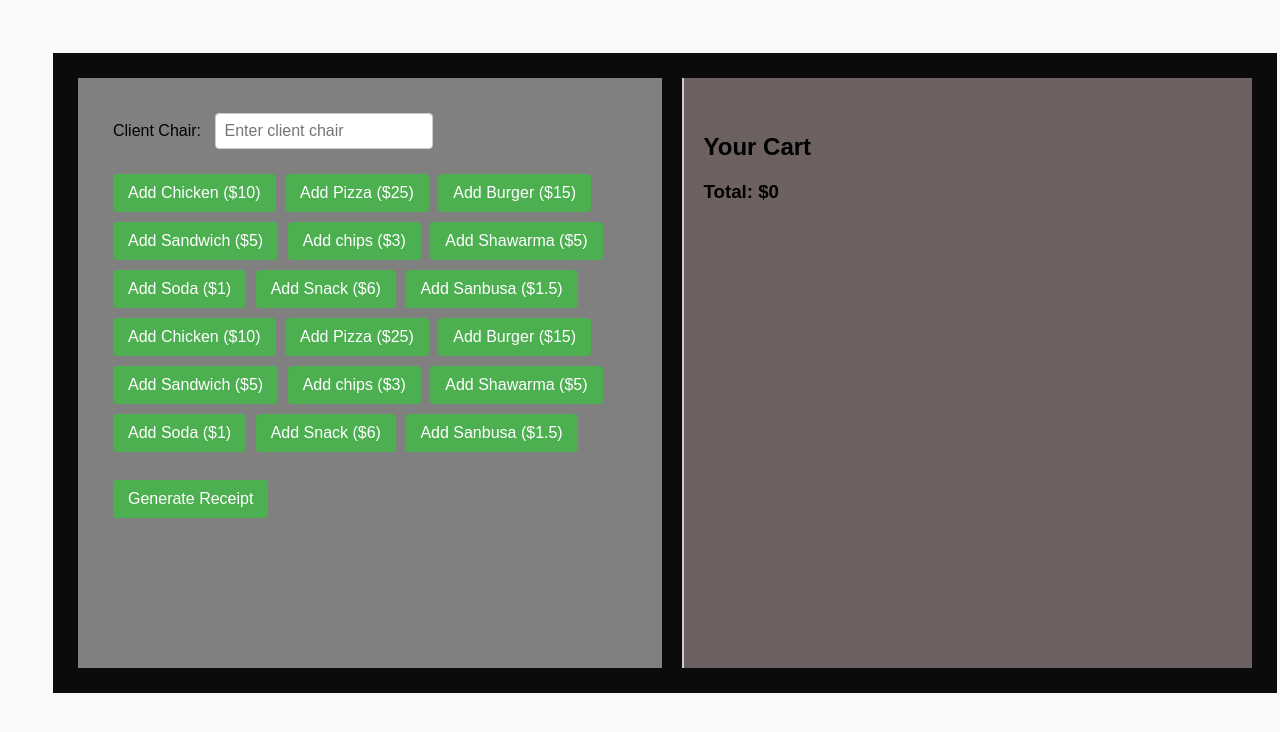
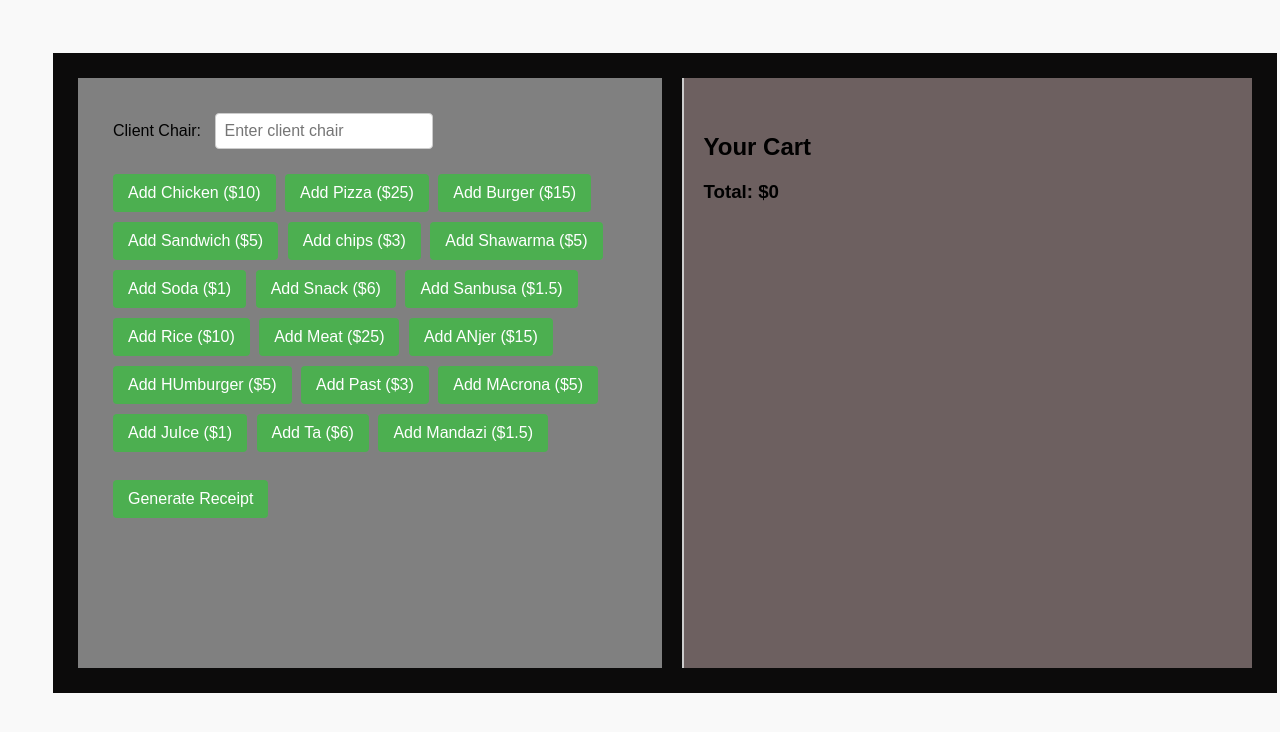
Before and after one commit to Abdullahi554/hirdaawi, a plain HTML site: page index.html in a window 1280 px wide. Drawn offline with Linux system fonts and the light colour scheme.

Commit message:
Add files via upload

```diff
--- a/index.html
+++ b/index.html
@@ -131,16 +131,16 @@
 <button onclick="addToCart('Snack', 5)">Add Snack ($6)</button>
 <button onclick="addToCart('Sanbusa', 1.5)">Add Sanbusa ($1.5)</button>
 
-<button onclick="addToCart('Chicken', 10)">Add Chicken ($10)</button>
-<button onclick="addToCart('Pizza', 25)">Add Pizza ($25)</button>
-<button onclick="addToCart('Burger', 15)">Add Burger ($15)</button>
-<button onclick="addToCart('Sandwich', 5)">Add Sandwich ($5)</button>
+<button onclick="addToCart('Rice', 10)">Add Rice ($10)</button>
+<button onclick="addToCart('Meat', 25)">Add Meat ($25)</button>
+<button onclick="addToCart('ANjer', 15)">Add ANjer ($15)</button>
+<button onclick="addToCart('HUmburger', 5)">Add HUmburger ($5)</button>
 
-<button onclick="addToCart('chips', 3)">Add chips ($3)</button>
-<button onclick="addToCart('Shawarma', 5)">Add Shawarma ($5)</button>
-<button onclick="addToCart('Soda', 15)">Add Soda ($1)</button>
-<button onclick="addToCart('Snack', 5)">Add Snack ($6)</button>
-<button onclick="addToCart('Sanbusa', 1.5)">Add Sanbusa ($1.5)</button>
+<button onclick="addToCart('Past', 3)">Add Past ($3)</button>
+<button onclick="addToCart('MAcrona', 5)">Add MAcrona ($5)</button>
+<button onclick="addToCart('Juice', 15)">Add JuIce ($1)</button>
+<button onclick="addToCart('Tea', 5)">Add Ta ($6)</button>
+<button onclick="addToCart('Mandazi', 1.5)">Add Mandazi ($1.5)</button>
 <br><br>
 
 <button onclick="printReceipt()">Generate Receipt</button>
```
